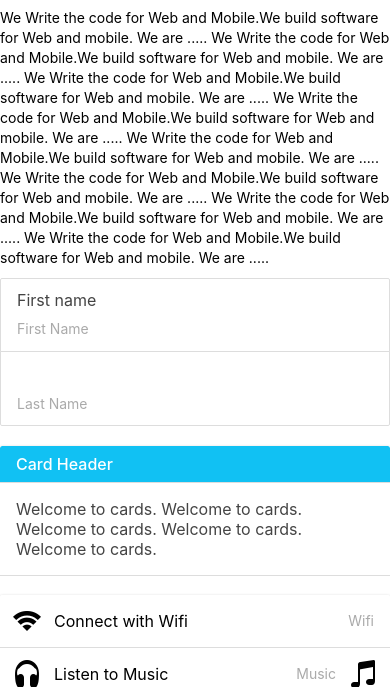
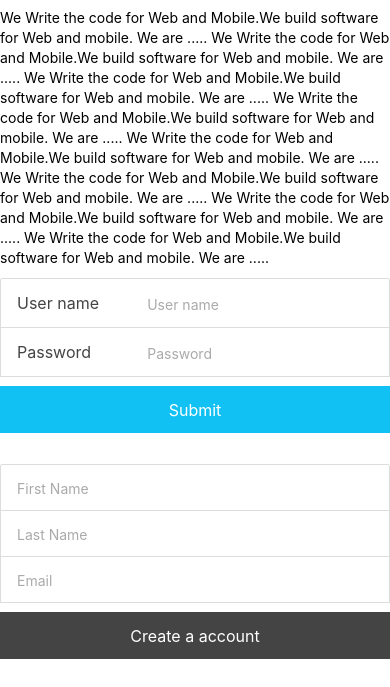
Before and after one commit to amritdeep/Leaning-Ionic, a website: page www/index.html in a window 390 px wide. Shown: the part 108-795 px from the top of the page. Drawn offline with Linux system fonts and the light colour scheme; some packages are replaced by stand-ins of ours; files that its build step writes are made by us from their sources; files whose address does not match are found by name.

Commit message:
play with insert form and input

```diff
--- a/www/index.html
+++ b/www/index.html
@@ -48,16 +48,37 @@
 
         <!-- Play with Forms -->
         <div class="list">
-          <label class="item item-input item-stacked-label">
-            <span class="input-label">First name</span>
-            <input type="text" placeholder="First Name">
+          <label class="item item-input">
+            <span class="input-label">User name</span>
+            <input type="text" placeholder="User name">
             <!-- <input type="text"> -->
           </label>
 
-          <label class="item item-input item-floating-label">
-            <span class="input-label">Last name</span>
+          <label class="item item-input">
+            <span class="input-label">Password</span>
+            <input type="text" placeholder="Password">
+            <!-- <input type="password"> -->
+          </label>
+
+          <button class="button button-full button-calm">Submit</button>
+
+        </div>
+
+        <!-- Play wiht Insert Form -->
+        <div class="list list-insert">
+          <label class="item item-input">
+            <input type="text" placeholder="First Name">
+          </label>
+
+          <label class="item item-input">
             <input type="text" placeholder="Last Name">
           </label>
+
+          <label class="item item-input">
+            <input type="text" placeholder="Email">
+          </label>
+
+          <button class="button button-full button-dark">Create a account</button>
 
         </div>
 
```
